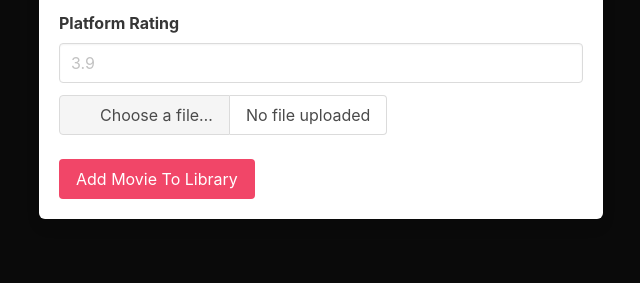
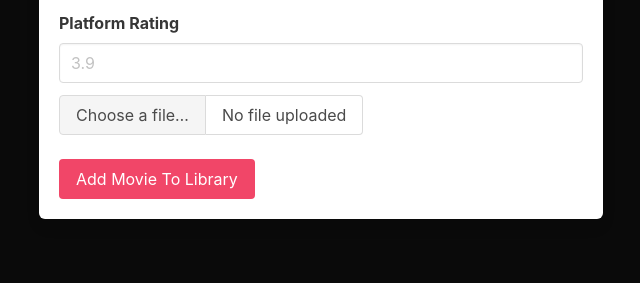
Before and after one commit to AdamNolle/SAP-Media, a Flask app: template templates/addmovie.html in a window 1280 px wide. Shown: the part 685-968 px from the top of the page, without its empty margins (319-959 px from the left). Run offline with Flask 2, Linux system fonts and the light colour scheme; the template is opened without the code that fills it, so the values that code supplies are empty; some libraries are stand-ins or nearby versions.

Commit message:
Trying new ideas

```diff
--- a/templates/addmovie.html
+++ b/templates/addmovie.html
@@ -50,6 +50,20 @@
                     <input type="text" class="input" placeholder="Comedy" />
                   </div>
                 </div>
+                <div class="wrapper">
+                  <!--TAG SELECTOR - https://www.codingnepalweb.com/tags-input-box-html-javascript/-->
+                  <!-- <div class="label">Subgenres</div>
+                  <div class="content">
+                    <p>Press enter or add a comma after each tag</p>
+                    <ul>
+                      <input type="text" spellcheck="false" />
+                    </ul>
+                  </div>
+                  <div class="details">
+                    <button>Remove All</button>
+                  </div> -->
+                  <!--End of Tag selector-->
+                </div>
                 <label class="label"> Platform </label>
                 <div class="select">
                   <select>
@@ -101,9 +115,6 @@
                   <label class="file-label">
                     <input class="file-input" type="file" name="moviePoster" />
                     <span class="file-cta">
-                      <span class="file-icon">
-                        <i class="fas fa-upload"></i>
-                      </span>
                       <span class="file-label"> Choose a file… </span>
                     </span>
                     <span class="file-name"> No file uploaded </span>
```
